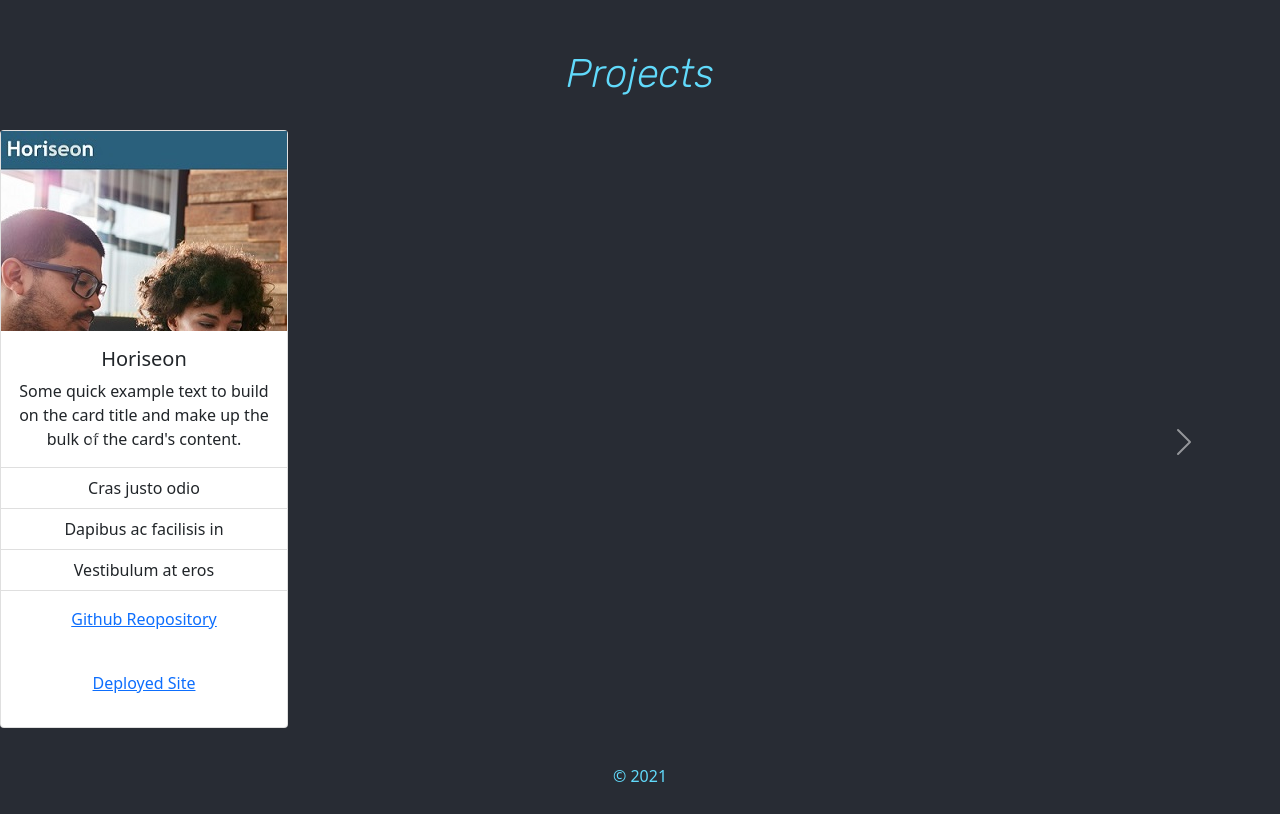
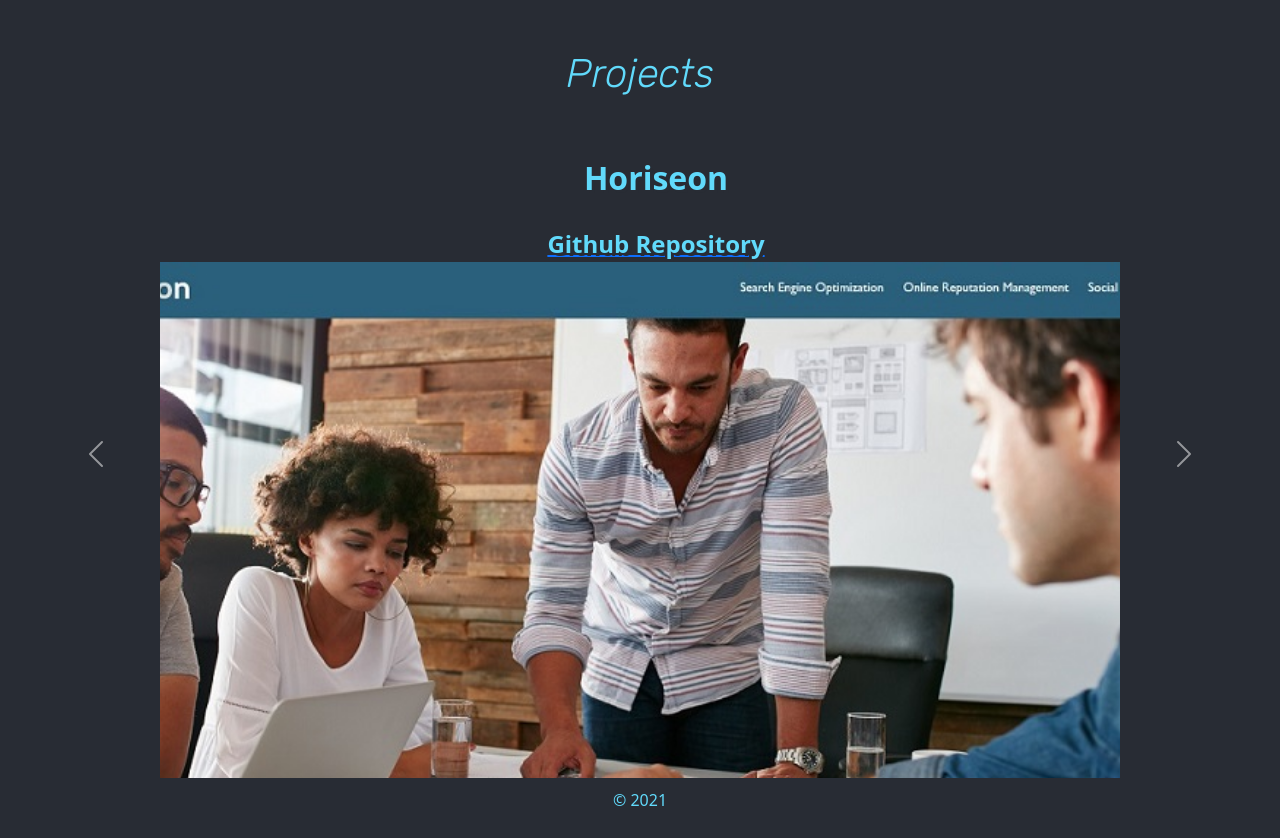
Before and after one commit to D-Whipp/react-portfolio, a React (Create React App) app: page / in a window 1280 px wide. Shown: the part 1006-1844 px from the top of the page. Before the commit the page ends 1820 px from the top, so only its background shows below. Built offline with nearby package versions, Linux system fonts and the light colour scheme.

Commit message:
refactored - slide-setup -> project-img-setup

```diff
--- a/src/App.css
+++ b/src/App.css
@@ -205,6 +205,10 @@ nav ul li {
 }
 
 /* ********* Projects ********* */
+#projects {
+  background-color: var(--secondary-color);
+}
+
 .carousel-item {
   background-color: #282c34;
   padding-bottom: 5%;
@@ -218,6 +222,14 @@ nav ul li {
   width: 100%;
   z-index: 2;
 }
+
+/* *** TEST START *** */
+
+.project-img {
+
+}
+
+/* *** TEST END *** */
 
 /* sets slide's image */
 /* carousel item 1 | Code Refactor */
@@ -321,7 +333,7 @@ nav ul li {
 }
 
 /* general container for slide images */
-.slide-setup {
+.project-img-setup {
   position: relative;
   background-size: cover;
   background-position: center;
--- a/src/components/Projects/Projects.js
+++ b/src/components/Projects/Projects.js
@@ -12,57 +12,9 @@ function Projects() {
         // data-ride="carousel"
       >
         <div className="carousel-inner">
-          {/* TESTING START */}
+          {/* test items */}
 
           <div className="carousel-item active">
-            <div className="slide-size-container">
-              <div className="card-set">
-                <div className="card" style={{ width: "18rem" }}>
-                  {/* <img className="card-img-top" src={"../src/images/project-images/resized-800W-px-horiseon-project.jpg"} alt="Card image cap"></img> */}
-                  <div
-                    className="slide_setup horiseon_image"
-                    style={{ height: "200px" }}
-                  ></div>
-                  <div class="card-body">
-                    <h5 class="card-title">Horiseon</h5>
-                    <p class="card-text">
-                      Some quick example text to build on the card title and
-                      make up the bulk of the card's content.
-                    </p>
-                  </div>
-                  <ul class="list-group list-group-flush">
-                    <li class="list-group-item">Cras justo odio</li>
-                    <li class="list-group-item">Dapibus ac facilisis in</li>
-                    <li class="list-group-item">Vestibulum at eros</li>
-                  </ul>
-                  <div class="card-body">
-                    <a
-                      href="https://github.com/D-Whipp/horiseon-code-refactor"
-                      rel="noreferrer"
-                      target="_blank"
-                      className="card-link"
-                    >
-                      <p>Github Reopository</p>
-                    </a>
-                    <a
-                      href="https://d-whipp.github.io/horiseon-code-refactor/"
-                      rel="noreferrer"
-                      target="_blank"
-                      className="card-link"
-                    >
-                      <p>Deployed Site</p>
-                    </a>
-                  </div>
-                </div>
-              </div>
-            </div>
-          </div>
-
-          {/* TESTING END */}
-
-          {/* carousel item 1 */}
-          {/* Code Refactor */}
-          <div className="carousel-item">
             <div className="slide-size-container">
               <p className="project-title">Horiseon</p>
               <a
@@ -77,7 +29,32 @@ function Projects() {
                 rel="noreferrer"
                 target="_blank"
               >
-                <div className="slide-setup horiseon_image"></div>
+                <div className="project-img-setup horiseon_image"></div>
+              </a>
+            </div>
+          </div>
+
+          {/* test end */}
+          {/* carousel item 1 */}
+          {/* Code Refactor */}
+          <div className="carousel-item">
+          {/* <div className="carousel-item active"> */}
+
+            <div className="slide-size-container">
+              <p className="project-title">Horiseon</p>
+              <a
+                href="https://github.com/D-Whipp/horiseon-code-refactor"
+                rel="noreferrer"
+                target="_blank"
+              >
+                <p className="project-subtitle">Github Repository</p>
+              </a>
+              <a
+                href="https://d-whipp.github.io/horiseon-code-refactor/"
+                rel="noreferrer"
+                target="_blank"
+              >
+                <div className="project-img-setup horiseon_image"></div>
               </a>
             </div>
           </div>
@@ -98,7 +75,7 @@ function Projects() {
                 rel="noreferrer"
                 target="_blank"
               >
-                <div className="slide-setup static_port_image"></div>
+                <div className="project-img-setup static_port_image"></div>
               </a>
             </div>
           </div>
@@ -120,7 +97,7 @@ function Projects() {
                 rel="noreferrer"
                 target="_blank"
               >
-                <div className="slide-setup password_gen"></div>
+                <div className="project-img-setup password_gen"></div>
               </a>
             </div>
           </div>
@@ -145,7 +122,7 @@ function Projects() {
                 rel="noreferrer"
                 target="_blank"
               >
-                <div className="slide-setup work-day-scheduler"></div>
+                <div className="project-img-setup work-day-scheduler"></div>
               </a>
             </div>
           </div>
@@ -163,7 +140,7 @@ function Projects() {
                 target="_blank"
               >
                 <p className="project-title">Camping Buddy</p>
-                <div className="slide-setup camping_buddy_image"></div>
+                <div className="project-img-setup camping_buddy_image"></div>
               </a>
             </div>
           </div>
@@ -185,7 +162,7 @@ function Projects() {
                 rel="noreferrer"
                 target="_blank"
               >
-                <div className="slide-setup read_me_gen_img"></div>
+                <div className="project-img-setup read_me_gen_img"></div>
               </a>
             </div>
           </div>
@@ -199,7 +176,7 @@ function Projects() {
                 target="_blank"
               >
                 <p className="project-title">Team Profile Generator</p>
-                <div className="slide-setup team-pro-gen-img"></div>
+                <div className="project-img-setup team-pro-gen-img"></div>
               </a>
             </div>
           </div>
@@ -215,7 +192,7 @@ function Projects() {
                 target="_blank"
               >
                 <p className="project-title">Employee Tracker</p>
-                <div className="slide-setup employee-tracker-img"></div>
+                <div className="project-img-setup employee-tracker-img"></div>
               </a>
             </div>
           </div>
@@ -231,7 +208,7 @@ function Projects() {
                 target="_blank"
               >
                 <p className="project-title">MVC Tech Blog</p>
-                <div className="slide-setup mvc-tech-blog-img"></div>
+                <div className="project-img-setup mvc-tech-blog-img"></div>
               </a>
             </div>
           </div>
@@ -245,7 +222,7 @@ function Projects() {
                 target="_blank"
               >
                 <p className="project-title">Sports Vibes</p>
-                <div className="slide-setup sports-vibes-img"></div>
+                <div className="project-img-setup sports-vibes-img"></div>
               </a>
             </div>
           </div>
@@ -259,7 +236,7 @@ function Projects() {
                 target="_blank"
               >
                 <p className="project-title">Regex Tutorial</p>
-                <div className="slide-setup regex-tut-img"></div>
+                <div className="project-img-setup regex-tut-img"></div>
               </a>
             </div>
           </div>
@@ -275,7 +252,7 @@ function Projects() {
                 target="_blank"
               >
                 <p className="project-title">Budget Tracker</p>
-                <div className="slide-setup budget_tracker_image"></div>
+                <div className="project-img-setup budget_tracker_image"></div>
               </a>
             </div>
           </div>
@@ -289,7 +266,7 @@ function Projects() {
                 target="_blank"
               >
                 <p className="project-title">Book Search Engine</p>
-                <div className="slide-setup book-search-eng-img"></div>
+                <div className="project-img-setup book-search-eng-img"></div>
               </a>
             </div>
           </div>
@@ -305,7 +282,7 @@ function Projects() {
                 target="_blank"
               >
                 <p className="project-title">Star Talk</p>
-                <div className="slide-setup star_talk_image"></div>
+                <div className="project-img-setup star_talk_image"></div>
               </a>
             </div>
           </div>
```
Also changed, not shown: public/index.html (+0 -23 lines).
